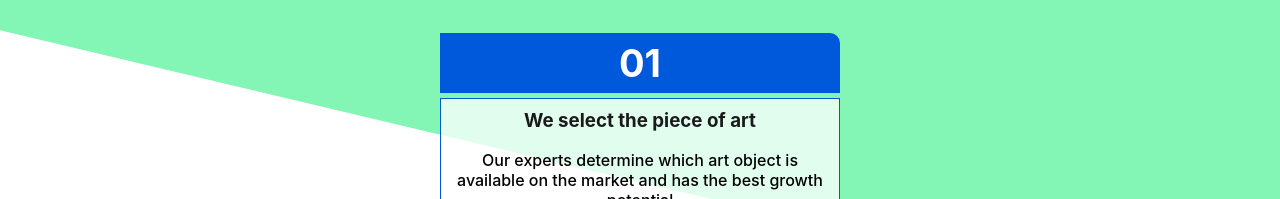
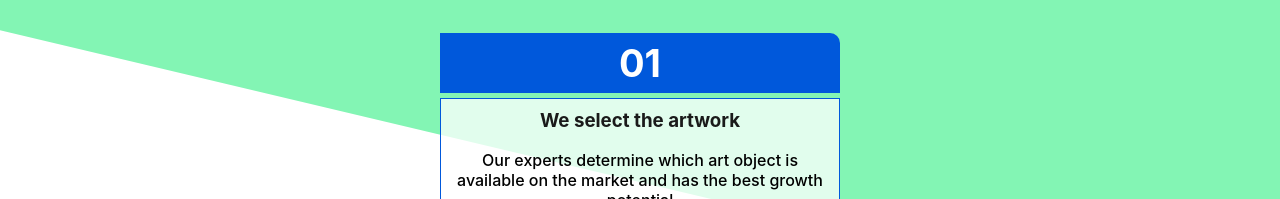
Before and after one commit to ilies-a/artom, a Next.js app: page / in a window 1280 px wide. Shown: the part 1433-1632 px from the top of the page. Built offline with nearby package versions, Linux system fonts and the light colour scheme.

Commit message:
my commit

```diff
--- a/components/how-it-works-cards/how-it-works-cards.component.jsx
+++ b/components/how-it-works-cards/how-it-works-cards.component.jsx
@@ -6,7 +6,7 @@ export default function HowItWorksCards(){
         {
           textHtml:
             <div>
-              <h3>We select the piece of art</h3>
+              <h3>We select the artwork</h3>
               <p>Our experts determine which art object is available on the market and has the best growth potential</p>
             </div>,
           imageName:'hiw-1.jpg'
--- a/pages/index.js
+++ b/pages/index.js
@@ -18,13 +18,13 @@ class Home extends React.Component {
     this.section3 = React.createRef()
     this.section4 = React.createRef()
     this.state={
-      componentIsMount: false
+      imagesArePreloaded: false
     }
   }
   async componentDidMount(){
     this.props.setScrollToSectionFunction(this.scrollToSection)
     setTimeout(()=>{
-      this.setState({componentIsMount:true})
+      this.setState({imagesArePreloaded:true})
     }, 100)
   }
 
@@ -55,7 +55,7 @@ class Home extends React.Component {
           <meta name="description" content="Generated by create next app" />
           <link rel="icon" href="/favicon.ico" />
         </Head>
-        {this.state.componentIsMount ?
+        {this.state.imagesArePreloaded ?
         <div>
           <HomePageAnim/>
           <div className={styles['sections-container']}>
```
